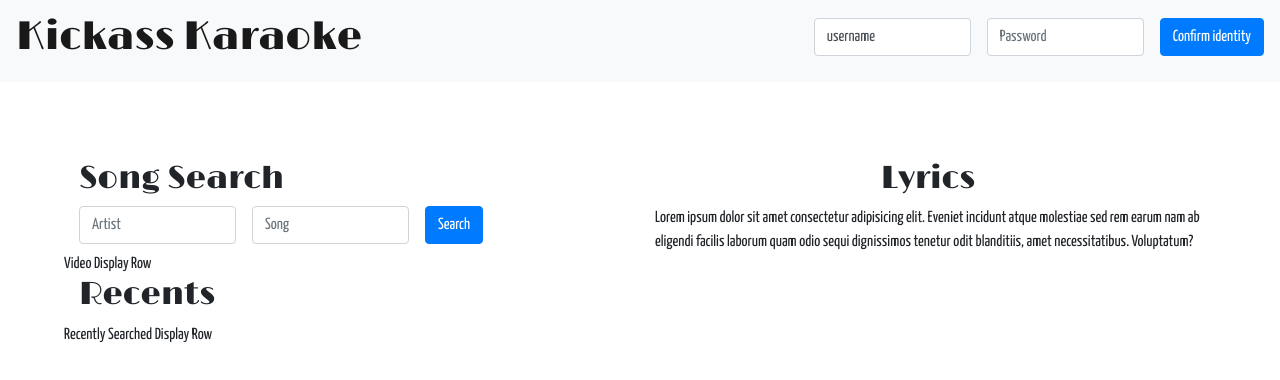
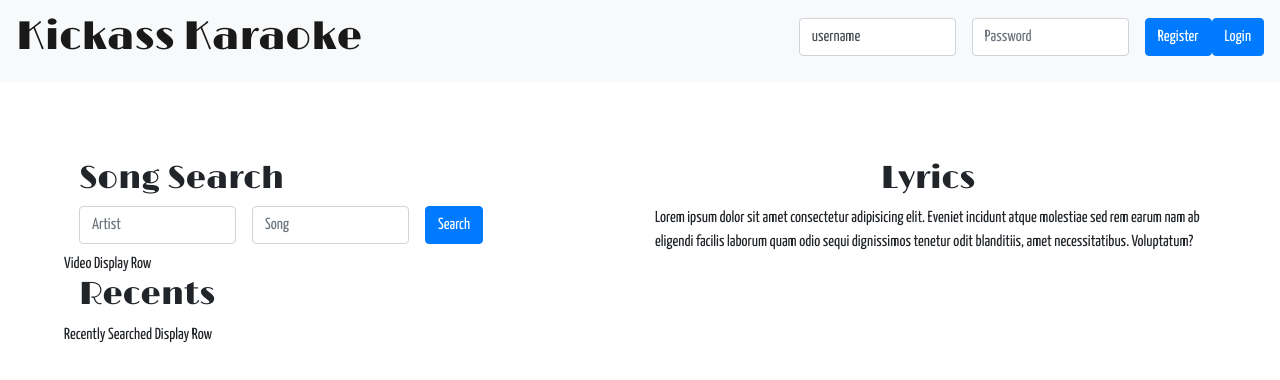
Before and after one commit to alexszoeke/Kickass-Karaoke, a plain HTML site: page index.html in a window 1280 px wide. Drawn offline with nearby package versions, Linux system fonts and the light colour scheme; no server answers.

Commit message:
Added registration button

```diff
--- a/index.html
+++ b/index.html
@@ -29,7 +29,8 @@
                 <label for="inputPassword2" class="sr-only">Password</label>
                 <input type="password" class="form-control" id="inputPassword2" placeholder="Password">
             </div>
-            <button type="submit" class="btn btn-primary mb-2" id="login">Confirm identity</button>
+            <button type="submit" class="btn btn-primary mb-2" id="register">Register</button>
+            <button type="submit" class="btn btn-primary mb-2" id="login">Login</button>
         </form>
     </nav>
 <!--Display-->
```
